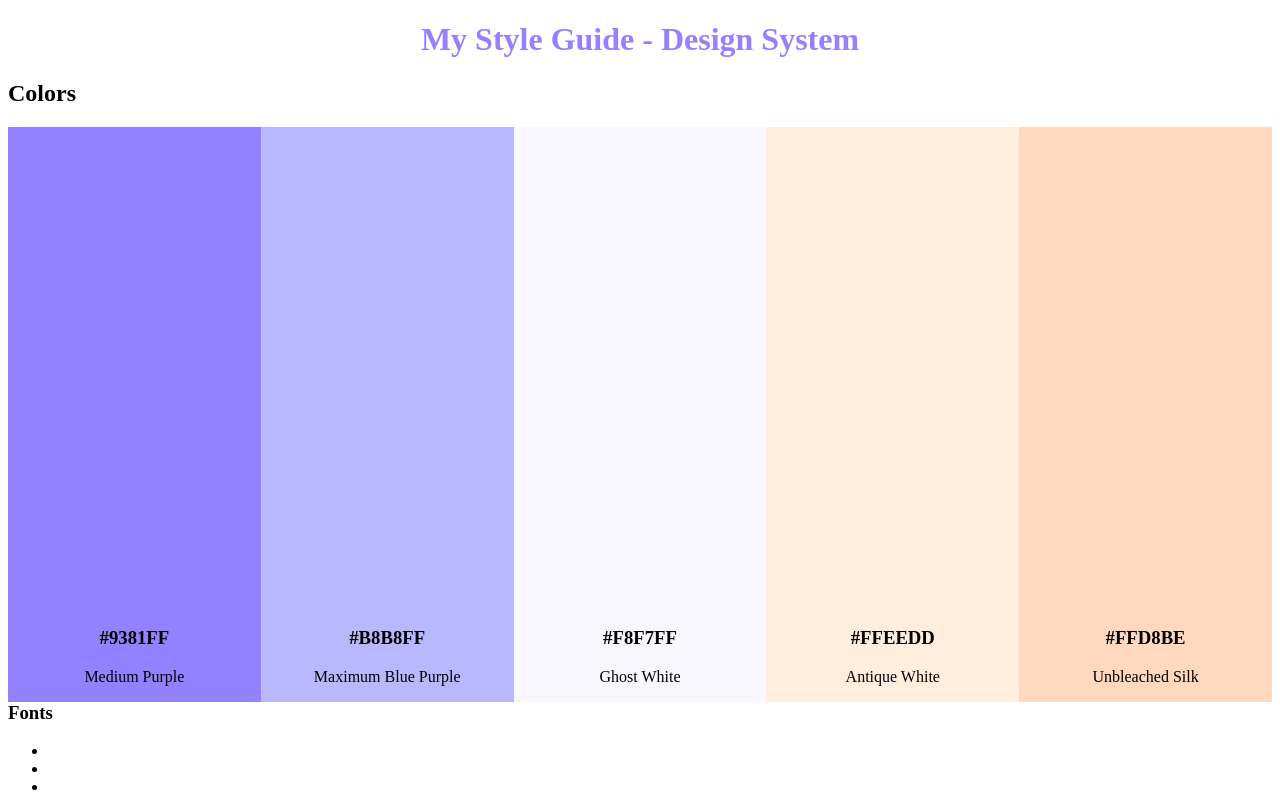
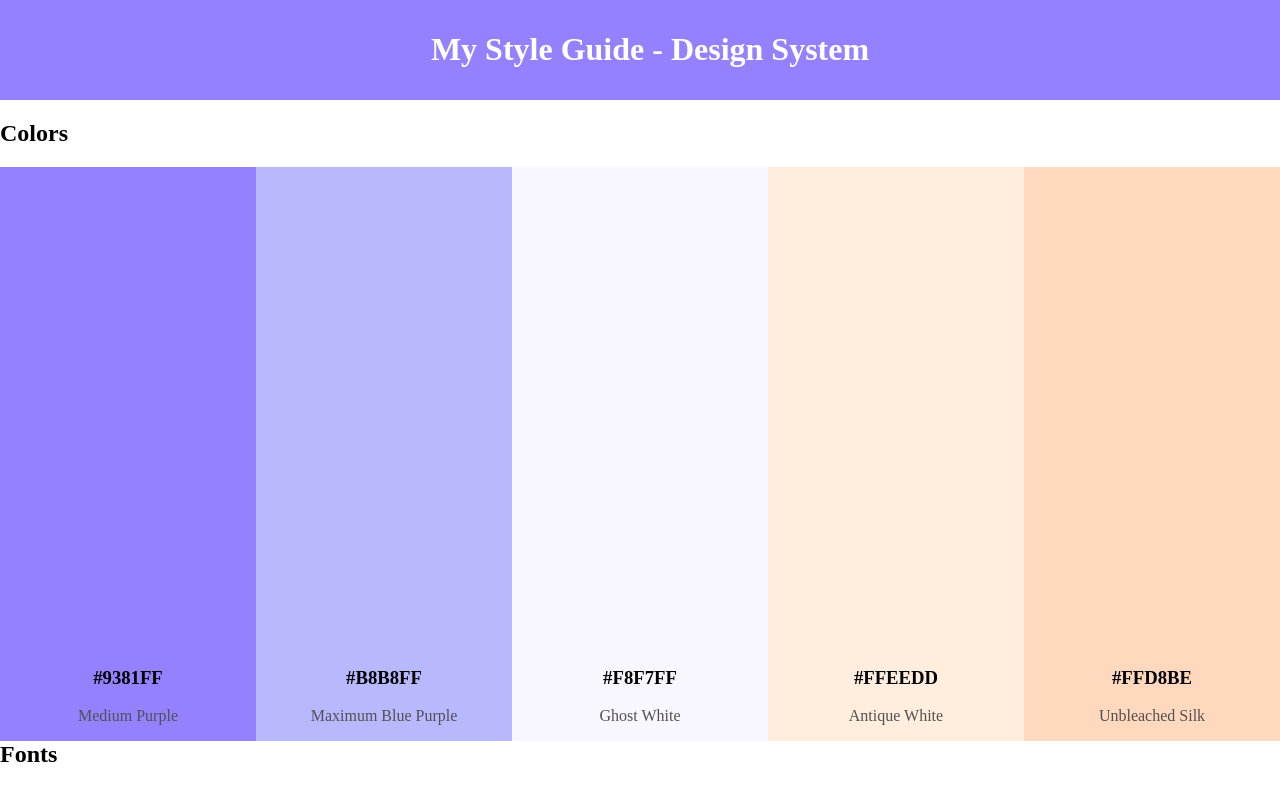
Before and after one commit to caturhidayat/website-design-system-starting, a plain HTML site: page index.html in a window 1280 px wide. Shown: the top 793 px of the page. Drawn offline with Linux system fonts and the light colour scheme.

Commit message:
practice 2 - edit css header

```diff
--- a/index.html
+++ b/index.html
@@ -8,7 +8,9 @@
     <title>Website Design System</title>
 </head>
 <body>
-    <h1>My Style Guide - Design System</h1>
+    <header>
+        <h1>My Style Guide - Design System</h1>
+    </header>
 
     <div class="color-panel">
         <h2 class="color-title">Colors</h2>
@@ -45,7 +47,7 @@
     </div>
 
     <section>
-        <h3>Fonts</h3>
+        <h2 class="font">Fonts</h2>
         <ul>
             <li></li>
             <li></li>
--- a/styles.css
+++ b/styles.css
@@ -1,12 +1,23 @@
 body {
+   padding: 0px;
+   margin: 0px;
+}
+
+header {
+    background-color: #9381FF;
+    color: white;
+    width: 100%;
+    padding: 10px;
+    text-align: center;
+}
+section {
 
 }
-h1 {
-    color: #9381FF;
-    text-align: center;
-}
+
 .color-panel {
     width: 100%;
+
+    position: relative;
 }
 .color-panel .box-color {
     width: 20%;
@@ -14,6 +25,10 @@ h1 {
     display: inline-block;
     position: relative;
     float: left;
+}
+
+.color-panel .box-color .text-color p {
+    color:rgb(82, 80, 80)
 }
 
 .color-panel .medium-purple {
```
